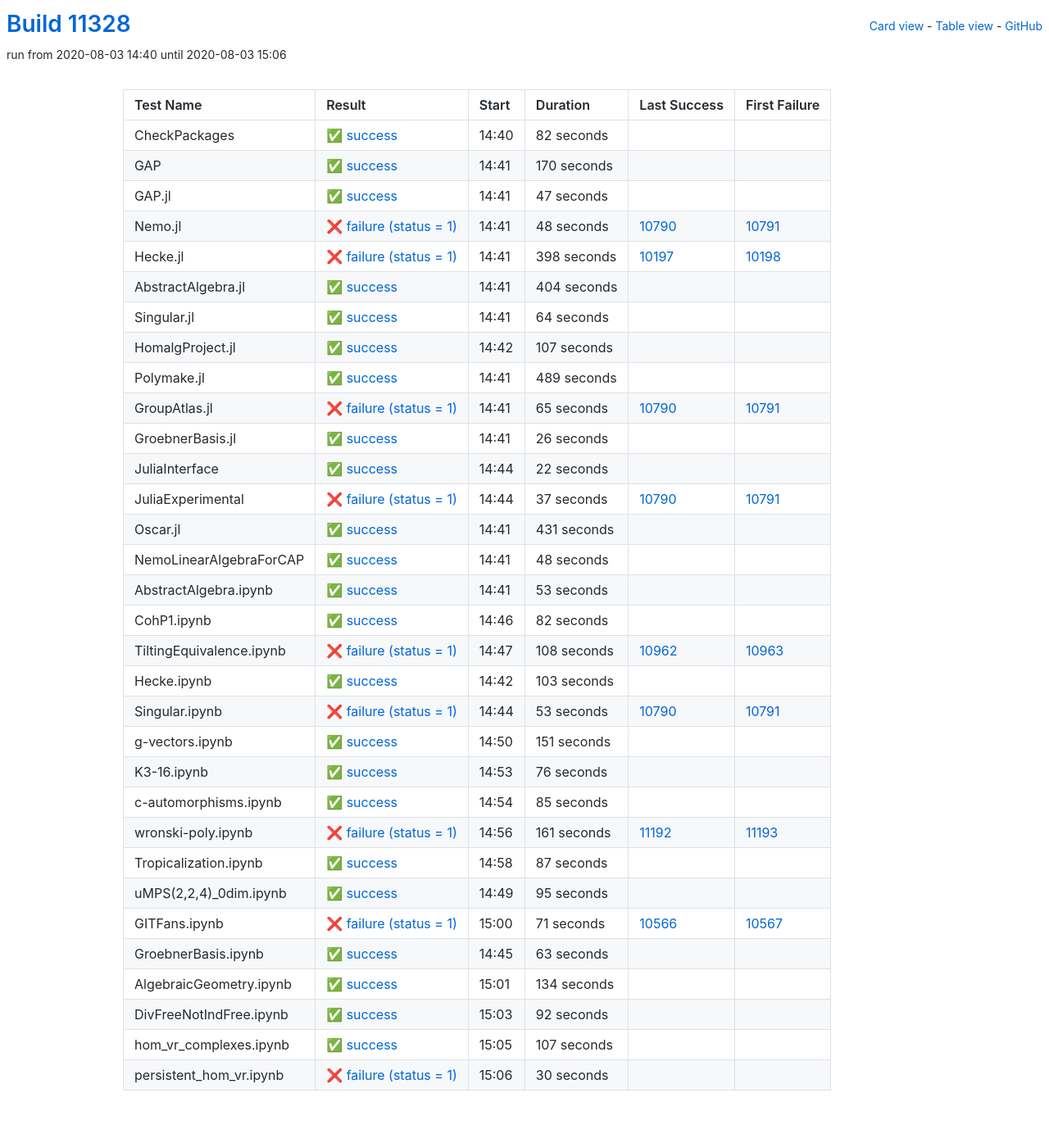
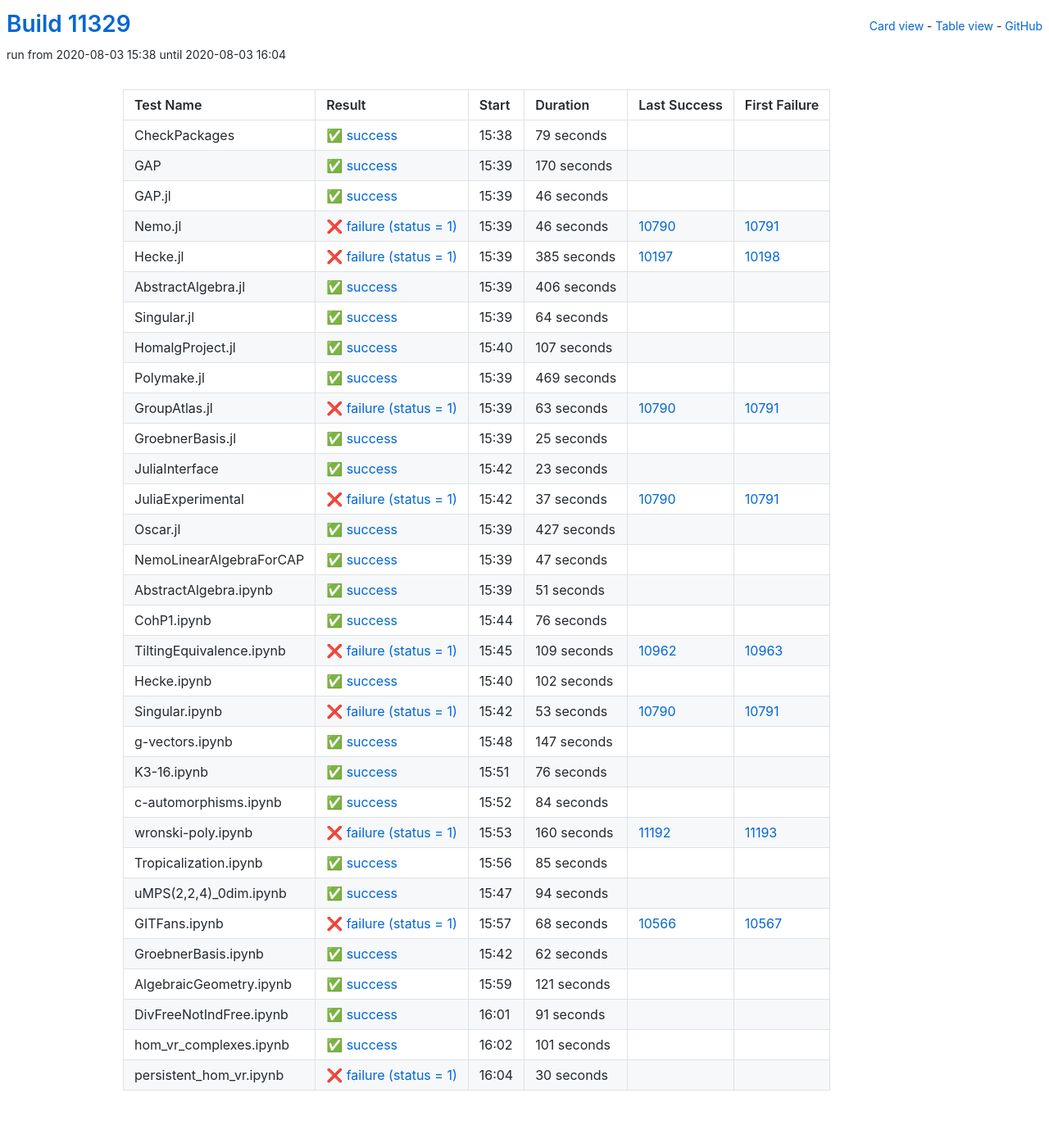
Before and after one commit to oscar-system/oscar-ci-status, a Jekyll site: the page built from table.html, in a window 1280 px wide. Shown: the whole page at 82% size. Built offline with Jekyll 4.4.1, drawn with Linux system fonts in a browser that asks for light colours.

Commit message:
Build #11329

```diff
--- a/_data/ci.yml
+++ b/_data/ci.yml
@@ -1,6 +1,6 @@
 ---
-build: 11328
-build_url: https://oscarci.mathematik.uni-kl.de/job/oscar/11328/
+build: 11329
+build_url: https://oscarci.mathematik.uni-kl.de/job/oscar/11329/
 job: oscar
 organization: oscar-system
 repo: oscar-ci-status
@@ -8,20 +8,20 @@ repourl: https://github.com/oscar-system/oscar-ci-status
 tests:
 - name: CheckPackages
   id: checkpackages
-  log: https://oscarci.mathematik.uni-kl.de/job/oscar/11328/artifact/logs/build-11328/CheckPackages.log
-  start: 2020-08-03 14:40
+  log: https://oscarci.mathematik.uni-kl.de/job/oscar/11329/artifact/logs/build-11329/CheckPackages.log
+  start: 2020-08-03 15:38
   success: true
   exitcode: 0
   status: success
-  duration: 82
+  duration: 79
   last_success: false
   last_success_url:
   first_failure: false
   first_failure_url:
 - name: GAP
   id: gap
-  log: https://oscarci.mathematik.uni-kl.de/job/oscar/11328/artifact/logs/build-11328/GAP.log
-  start: 2020-08-03 14:41
+  log: https://oscarci.mathematik.uni-kl.de/job/oscar/11329/artifact/logs/build-11329/GAP.log
+  start: 2020-08-03 15:39
   success: true
   exitcode: 0
   status: success
@@ -32,56 +32,56 @@ tests:
   first_failure_url:
 - name: GAP.jl
   id: gap-jl
-  log: https://oscarci.mathematik.uni-kl.de/job/oscar/11328/artifact/logs/build-11328/GAP.jl.log
-  start: 2020-08-03 14:41
+  log: https://oscarci.mathematik.uni-kl.de/job/oscar/11329/artifact/logs/build-11329/GAP.jl.log
+  start: 2020-08-03 15:39
   success: true
   exitcode: 0
   status: success
-  duration: 47
+  duration: 46
   last_success: false
   last_success_url:
   first_failure: false
   first_failure_url:
 - name: Nemo.jl
   id: nemo-jl
-  log: https://oscarci.mathematik.uni-kl.de/job/oscar/11328/artifact/logs/build-11328/Nemo.jl.log
-  start: 2020-08-03 14:41
+  log: https://oscarci.mathematik.uni-kl.de/job/oscar/11329/artifact/logs/build-11329/Nemo.jl.log
+  start: 2020-08-03 15:39
   success: false
   exitcode: 1
   status: failure
-  duration: 48
+  duration: 46
   last_success: 10790
   last_success_url: https://oscarci.mathematik.uni-kl.de/job/oscar/10790/
   first_failure: 10791
   first_failure_url: https://oscarci.mathematik.uni-kl.de/job/oscar/10791/
 - name: Hecke.jl
   id: hecke-jl
-  log: https://oscarci.mathematik.uni-kl.de/job/oscar/11328/artifact/logs/build-11328/Hecke.jl.log
-  start: 2020-08-03 14:41
+  log: https://oscarci.mathematik.uni-kl.de/job/oscar/11329/artifact/logs/build-11329/Hecke.jl.log
+  start: 2020-08-03 15:39
   success: false
   exitcode: 1
   status: failure
-  duration: 398
+  duration: 385
   last_success: 10197
   last_success_url: https://oscarci.mathematik.uni-kl.de/job/oscar/10197/
   first_failure: 10198
   first_failure_url: https://oscarci.mathematik.uni-kl.de/job/oscar/10198/
 - name: AbstractAlgebra.jl
   id: abstractalgebra-jl
-  log: https://oscarci.mathematik.uni-kl.de/job/oscar/11328/artifact/logs/build-11328/AbstractAlgebra.jl.log
-  start: 2020-08-03 14:41
+  log: https://oscarci.mathematik.uni-kl.de/job/oscar/11329/artifact/logs/build-11329/AbstractAlgebra.jl.log
+  start: 2020-08-03 15:39
   success: true
   exitcode: 0
   status: success
-  duration: 404
+  duration: 406
   last_success: false
   last_success_url:
   first_failure: false
   first_failure_url:
 - name: Singular.jl
   id: singular-jl
-  log: https://oscarci.mathematik.uni-kl.de/job/oscar/11328/artifact/logs/build-11328/Singular.jl.log
-  start: 2020-08-03 14:41
+  log: https://oscarci.mathematik.uni-kl.de/job/oscar/11329/artifact/logs/build-11329/Singular.jl.log
+  start: 2020-08-03 15:39
   success: true
   exitcode: 0
   status: success
@@ -92,8 +92,8 @@ tests:
   first_failure_url:
 - name: HomalgProject.jl
   id: homalgproject-jl
-  log: https://oscarci.mathematik.uni-kl.de/job/oscar/11328/artifact/logs/build-11328/HomalgProject.jl.log
-  start: 2020-08-03 14:42
+  log: https://oscarci.mathematik.uni-kl.de/job/oscar/11329/artifact/logs/build-11329/HomalgProject.jl.log
+  start: 2020-08-03 15:40
   success: true
   exitcode: 0
   status: success
@@ -104,56 +104,56 @@ tests:
   first_failure_url:
 - name: Polymake.jl
   id: polymake-jl
-  log: https://oscarci.mathematik.uni-kl.de/job/oscar/11328/artifact/logs/build-11328/Polymake.jl.log
-  start: 2020-08-03 14:41
+  log: https://oscarci.mathematik.uni-kl.de/job/oscar/11329/artifact/logs/build-11329/Polymake.jl.log
+  start: 2020-08-03 15:39
   success: true
   exitcode: 0
   status: success
-  duration: 489
+  duration: 469
   last_success: false
   last_success_url:
   first_failure: false
   first_failure_url:
 - name: GroupAtlas.jl
   id: groupatlas-jl
-  log: https://oscarci.mathematik.uni-kl.de/job/oscar/11328/artifact/logs/build-11328/GroupAtlas.jl.log
-  start: 2020-08-03 14:41
+  log: https://oscarci.mathematik.uni-kl.de/job/oscar/11329/artifact/logs/build-11329/GroupAtlas.jl.log
+  start: 2020-08-03 15:39
   success: false
   exitcode: 1
   status: failure
-  duration: 65
+  duration: 63
   last_success: 10790
   last_success_url: https://oscarci.mathematik.uni-kl.de/job/oscar/10790/
   first_failure: 10791
   first_failure_url: https://oscarci.mathematik.uni-kl.de/job/oscar/10791/
 - name: GroebnerBasis.jl
   id: groebnerbasis-jl
-  log: https://oscarci.mathematik.uni-kl.de/job/oscar/11328/artifact/logs/build-11328/GroebnerBasis.jl.log
-  start: 2020-08-03 14:41
+  log: https://oscarci.mathematik.uni-kl.de/job/oscar/11329/artifact/logs/build-11329/GroebnerBasis.jl.log
+  start: 2020-08-03 15:39
   success: true
   exitcode: 0
   status: success
-  duration: 26
+  duration: 25
   last_success: false
   last_success_url:
   first_failure: false
   first_failure_url:
 - name: JuliaInterface
   id: juliainterface
-  log: https://oscarci.mathematik.uni-kl.de/job/oscar/11328/artifact/logs/build-11328/JuliaInterface.log
-  start: 2020-08-03 14:44
+  log: https://oscarci.mathematik.uni-kl.de/job/oscar/11329/artifact/logs/build-11329/JuliaInterface.log
+  start: 2020-08-03 15:42
   success: true
   exitcode: 0
   status: success
-  duration: 22
+  duration: 23
   last_success: false
   last_success_url:
   first_failure: false
   first_failure_url:
 - name: JuliaExperimental
   id: juliaexperimental
-  log: https://oscarci.mathematik.uni-kl.de/job/oscar/11328/artifact/logs/build-11328/JuliaExperimental.log
-  start: 2020-08-03 14:44
+  log: https://oscarci.mathematik.uni-kl.de/job/oscar/11329/artifact/logs/build-11329/JuliaExperimental.log
+  start: 2020-08-03 15:42
   success: false
   exitcode: 1
   status: failure
@@ -164,80 +164,80 @@ tests:
   first_failure_url: https://oscarci.mathematik.uni-kl.de/job/oscar/10791/
 - name: Oscar.jl
   id: oscar-jl
-  log: https://oscarci.mathematik.uni-kl.de/job/oscar/11328/artifact/logs/build-11328/Oscar.jl.log
-  start: 2020-08-03 14:41
+  log: https://oscarci.mathematik.uni-kl.de/job/oscar/11329/artifact/logs/build-11329/Oscar.jl.log
+  start: 2020-08-03 15:39
   success: true
   exitcode: 0
   status: success
-  duration: 431
+  duration: 427
   last_success: false
   last_success_url:
   first_failure: false
   first_failure_url:
 - name: NemoLinearAlgebraForCAP
   id: nemolinearalgebraforcap
-  log: https://oscarci.mathematik.uni-kl.de/job/oscar/11328/artifact/logs/build-11328/NemoLinearAlgebraForCAP.log
-  start: 2020-08-03 14:41
+  log: https://oscarci.mathematik.uni-kl.de/job/oscar/11329/artifact/logs/build-11329/NemoLinearAlgebraForCAP.log
+  start: 2020-08-03 15:39
   success: true
   exitcode: 0
   status: success
-  duration: 48
+  duration: 47
   last_success: false
   last_success_url:
   first_failure: false
   first_failure_url:
 - name: AbstractAlgebra.ipynb
   id: abstractalgebra-ipynb
-  log: https://oscarci.mathematik.uni-kl.de/job/oscar/11328/artifact/logs/build-11328/AbstractAlgebra.ipynb.log
-  start: 2020-08-03 14:41
+  log: https://oscarci.mathematik.uni-kl.de/job/oscar/11329/artifact/logs/build-11329/AbstractAlgebra.ipynb.log
+  start: 2020-08-03 15:39
   success: true
   exitcode: 0
   status: success
-  duration: 53
+  duration: 51
   last_success: false
   last_success_url:
   first_failure: false
   first_failure_url:
 - name: CohP1.ipynb
   id: cohp1-ipynb
-  log: https://oscarci.mathematik.uni-kl.de/job/oscar/11328/artifact/logs/build-11328/CohP1.ipynb.log
-  start: 2020-08-03 14:46
+  log: https://oscarci.mathematik.uni-kl.de/job/oscar/11329/artifact/logs/build-11329/CohP1.ipynb.log
+  start: 2020-08-03 15:44
   success: true
   exitcode: 0
   status: success
-  duration: 82
+  duration: 76
   last_success: false
   last_success_url:
   first_failure: false
   first_failure_url:
 - name: TiltingEquivalence.ipynb
   id: tiltingequivalence-ipynb
-  log: https://oscarci.mathematik.uni-kl.de/job/oscar/11328/artifact/logs/build-11328/TiltingEquivalence.ipynb.log
-  start: 2020-08-03 14:47
+  log: https://oscarci.mathematik.uni-kl.de/job/oscar/11329/artifact/logs/build-11329/TiltingEquivalence.ipynb.log
+  start: 2020-08-03 15:45
   success: false
   exitcode: 1
   status: failure
-  duration: 108
+  duration: 109
   last_success: 10962
   last_success_url: https://oscarci.mathematik.uni-kl.de/job/oscar/10962/
   first_failure: 10963
   first_failure_url: https://oscarci.mathematik.uni-kl.de/job/oscar/10963/
 - name: Hecke.ipynb
   id: hecke-ipynb
-  log: https://oscarci.mathematik.uni-kl.de/job/oscar/11328/artifact/logs/build-11328/Hecke.ipynb.log
-  start: 2020-08-03 14:42
+  log: https://oscarci.mathematik.uni-kl.de/job/oscar/11329/artifact/logs/build-11329/Hecke.ipynb.log
+  start: 2020-08-03 15:40
   success: true
   exitcode: 0
   status: success
-  duration: 103
+  duration: 102
   last_success: false
   last_success_url:
   first_failure: false
   first_failure_url:
 - name: Singular.ipynb
   id: singular-ipynb
-  log: https://oscarci.mathematik.uni-kl.de/job/oscar/11328/artifact/logs/build-11328/Singular.ipynb.log
-  start: 2020-08-03 14:44
+  log: https://oscarci.mathematik.uni-kl.de/job/oscar/11329/artifact/logs/build-11329/Singular.ipynb.log
+  start: 2020-08-03 15:42
   success: false
   exitcode: 1
   status: failure
@@ -248,20 +248,20 @@ tests:
   first_failure_url: https://oscarci.mathematik.uni-kl.de/job/oscar/10791/
 - name: g-vectors.ipynb
   id: g-vectors-ipynb
-  log: https://oscarci.mathematik.uni-kl.de/job/oscar/11328/artifact/logs/build-11328/g-vectors.ipynb.log
-  start: 2020-08-03 14:50
+  log: https://oscarci.mathematik.uni-kl.de/job/oscar/11329/artifact/logs/build-11329/g-vectors.ipynb.log
+  start: 2020-08-03 15:48
   success: true
   exitcode: 0
   status: success
-  duration: 151
+  duration: 147
   last_success: false
   last_success_url:
   first_failure: false
   first_failure_url:
 - name: K3-16.ipynb
   id: k3-16-ipynb
-  log: https://oscarci.mathematik.uni-kl.de/job/oscar/11328/artifact/logs/build-11328/K3-16.ipynb.log
-  start: 2020-08-03 14:53
+  log: https://oscarci.mathematik.uni-kl.de/job/oscar/11329/artifact/logs/build-11329/K3-16.ipynb.log
+  start: 2020-08-03 15:51
   success: true
   exitcode: 0
   status: success
@@ -272,8 +272,32 @@ tests:
   first_failure_url:
 - name: c-automorphisms.ipynb
   id: c-automorphisms-ipynb
-  log: https://oscarci.mathematik.uni-kl.de/job/oscar/11328/artifact/logs/build-11328/c-automorphisms.ipynb.log
-  start: 2020-08-03 14:54
+  log: https://oscarci.mathematik.uni-kl.de/job/oscar/11329/artifact/logs/build-11329/c-automorphisms.ipynb.log
+  start: 2020-08-03 15:52
+  success: true
+  exitcode: 0
+  status: success
+  duration: 84
+  last_success: false
+  last_success_url:
+  first_failure: false
+  first_failure_url:
+- name: wronski-poly.ipynb
+  id: wronski-poly-ipynb
+  log: https://oscarci.mathematik.uni-kl.de/job/oscar/11329/artifact/logs/build-11329/wronski-poly.ipynb.log
+  start: 2020-08-03 15:53
+  success: false
+  exitcode: 1
+  status: failure
+  duration: 160
+  last_success: 11192
+  last_success_url: https://oscarci.mathematik.uni-kl.de/job/oscar/11192/
+  first_failure: 11193
+  first_failure_url: https://oscarci.mathematik.uni-kl.de/job/oscar/11193/
+- name: Tropicalization.ipynb
+  id: tropicalization-ipynb
+  log: https://oscarci.mathematik.uni-kl.de/job/oscar/11329/artifact/logs/build-11329/Tropicalization.ipynb.log
+  start: 2020-08-03 15:56
   success: true
   exitcode: 0
   status: success
@@ -282,106 +306,82 @@ tests:
   last_success_url:
   first_failure: false
   first_failure_url:
-- name: wronski-poly.ipynb
-  id: wronski-poly-ipynb
-  log: https://oscarci.mathematik.uni-kl.de/job/oscar/11328/artifact/logs/build-11328/wronski-poly.ipynb.log
-  start: 2020-08-03 14:56
-  success: false
-  exitcode: 1
-  status: failure
-  duration: 161
-  last_success: 11192
-  last_success_url: https://oscarci.mathematik.uni-kl.de/job/oscar/11192/
-  first_failure: 11193
-  first_failure_url: https://oscarci.mathematik.uni-kl.de/job/oscar/11193/
-- name: Tropicalization.ipynb
-  id: tropicalization-ipynb
-  log: https://oscarci.mathematik.uni-kl.de/job/oscar/11328/artifact/logs/build-11328/Tropicalization.ipynb.log
-  start: 2020-08-03 14:58
+- name: uMPS(2,2,4)_0dim.ipynb
+  id: umps-2-2-4-0dim-ipynb
+  log: https://oscarci.mathematik.uni-kl.de/job/oscar/11329/artifact/logs/build-11329/uMPS-2-2-4-_0dim.ipynb.log
+  start: 2020-08-03 15:47
   success: true
   exitcode: 0
   status: success
-  duration: 87
-  last_success: false
-  last_success_url:
-  first_failure: false
-  first_failure_url:
-- name: uMPS(2,2,4)_0dim.ipynb
-  id: umps-2-2-4-0dim-ipynb
-  log: https://oscarci.mathematik.uni-kl.de/job/oscar/11328/artifact/logs/build-11328/uMPS-2-2-4-_0dim.ipynb.log
-  start: 2020-08-03 14:49
-  success: true
-  exitcode: 0
-  status: success
-  duration: 95
+  duration: 94
   last_success: false
   last_success_url:
   first_failure: false
   first_failure_url:
 - name: GITFans.ipynb
   id: gitfans-ipynb
-  log: https://oscarci.mathematik.uni-kl.de/job/oscar/11328/artifact/logs/build-11328/GITFans.ipynb.log
-  start: 2020-08-03 15:00
+  log: https://oscarci.mathematik.uni-kl.de/job/oscar/11329/artifact/logs/build-11329/GITFans.ipynb.log
+  start: 2020-08-03 15:57
   success: false
   exitcode: 1
   status: failure
-  duration: 71
+  duration: 68
   last_success: 10566
   last_success_url: https://oscarci.mathematik.uni-kl.de/job/oscar/10566/
   first_failure: 10567
   first_failure_url: https://oscarci.mathematik.uni-kl.de/job/oscar/10567/
 - name: GroebnerBasis.ipynb
   id: groebnerbasis-ipynb
-  log: https://oscarci.mathematik.uni-kl.de/job/oscar/11328/artifact/logs/build-11328/GroebnerBasis.ipynb.log
-  start: 2020-08-03 14:45
+  log: https://oscarci.mathematik.uni-kl.de/job/oscar/11329/artifact/logs/build-11329/GroebnerBasis.ipynb.log
+  start: 2020-08-03 15:42
   success: true
   exitcode: 0
   status: success
-  duration: 63
+  duration: 62
   last_success: false
   last_success_url:
   first_failure: false
   first_failure_url:
 - name: AlgebraicGeometry.ipynb
   id: algebraicgeometry-ipynb
-  log: https://oscarci.mathematik.uni-kl.de/job/oscar/11328/artifact/logs/build-11328/AlgebraicGeometry.ipynb.log
-  start: 2020-08-03 15:01
+  log: https://oscarci.mathematik.uni-kl.de/job/oscar/11329/artifact/logs/build-11329/AlgebraicGeometry.ipynb.log
+  start: 2020-08-03 15:59
   success: true
   exitcode: 0
   status: success
-  duration: 134
+  duration: 121
   last_success: false
   last_success_url:
   first_failure: false
   first_failure_url:
 - name: DivFreeNotIndFree.ipynb
   id: divfreenotindfree-ipynb
-  log: https://oscarci.mathematik.uni-kl.de/job/oscar/11328/artifact/logs/build-11328/DivFreeNotIndFree.ipynb.log
-  start: 2020-08-03 15:03
+  log: https://oscarci.mathematik.uni-kl.de/job/oscar/11329/artifact/logs/build-11329/DivFreeNotIndFree.ipynb.log
+  start: 2020-08-03 16:01
   success: true
   exitcode: 0
   status: success
-  duration: 92
+  duration: 91
   last_success: false
   last_success_url:
   first_failure: false
   first_failure_url:
 - name: hom_vr_complexes.ipynb
   id: hom-vr-complexes-ipynb
-  log: https://oscarci.mathematik.uni-kl.de/job/oscar/11328/artifact/logs/build-11328/hom_vr_complexes.ipynb.log
-  start: 2020-08-03 15:05
+  log: https://oscarci.mathematik.uni-kl.de/job/oscar/11329/artifact/logs/build-11329/hom_vr_complexes.ipynb.log
+  start: 2020-08-03 16:02
   success: true
   exitcode: 0
   status: success
-  duration: 107
+  duration: 101
   last_success: false
   last_success_url:
   first_failure: false
   first_failure_url:
 - name: persistent_hom_vr.ipynb
   id: persistent-hom-vr-ipynb
-  log: https://oscarci.mathematik.uni-kl.de/job/oscar/11328/artifact/logs/build-11328/persistent_hom_vr.ipynb.log
-  start: 2020-08-03 15:06
+  log: https://oscarci.mathematik.uni-kl.de/job/oscar/11329/artifact/logs/build-11329/persistent_hom_vr.ipynb.log
+  start: 2020-08-03 16:04
   success: false
   exitcode: 1
   status: failure
```
Also changed, not shown: README.md.
